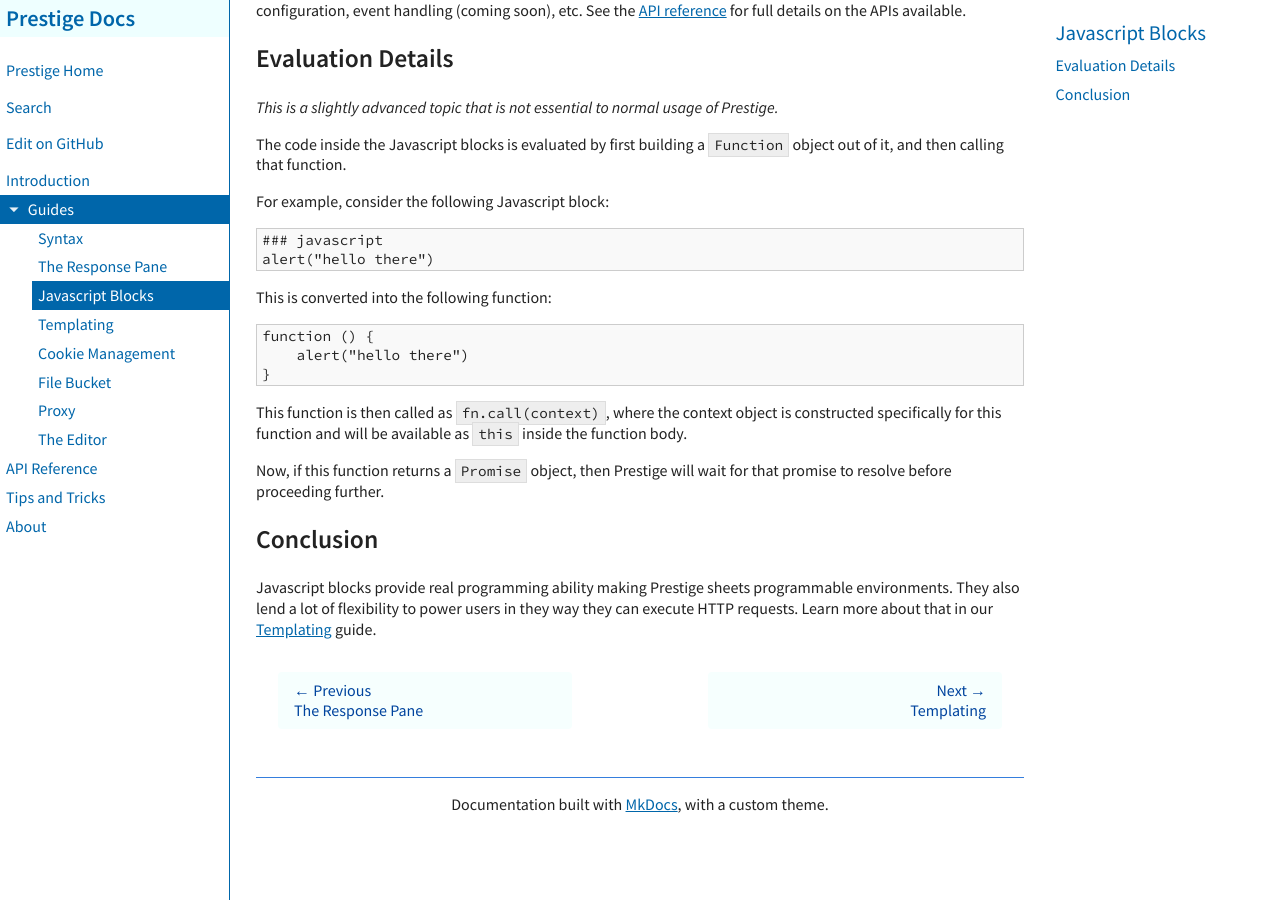
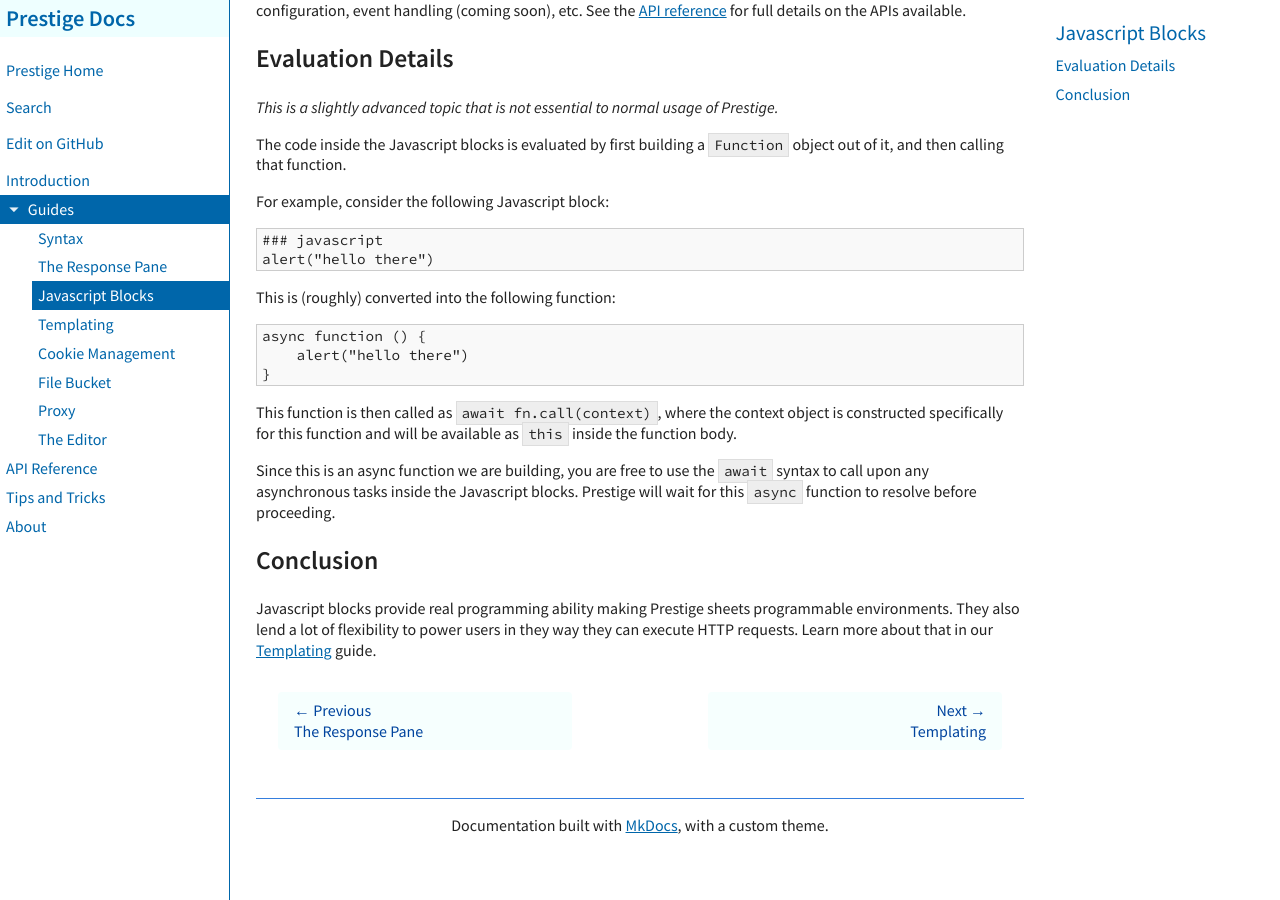
Before and after one commit to sharat87/prestige, an MkDocs documentation site: the page built from docs/content/guides/javascript-blocks.md, in a window 1280 px wide and 900 px high, scrolled down 556 px. Built offline with MkDocs 1.6.1, drawn with Linux system fonts in a browser that asks for light colours; before the commit the page ends 1435 px from its top, so only the background shows below that.

Commit message:
Build async functions from Javascript blocks

````diff
--- a/docs/content/guides/javascript-blocks.md
+++ b/docs/content/guides/javascript-blocks.md
@@ -41,19 +41,19 @@ For example, consider the following Javascript block:
 alert("hello there")
 ```
 
-This is converted into the following function:
+This is (roughly) converted into the following function:
 
 ```javascript
-function () {
+async function () {
     alert("hello there")
 }
 ```
 
-This function is then called as `fn.call(context)`, where the context object is constructed specifically for this
+This function is then called as `await fn.call(context)`, where the context object is constructed specifically for this
 function and will be available as `this` inside the function body.
 
-Now, if this function returns a `Promise` object, then Prestige will wait for that promise to resolve before proceeding
-further.
+Since this is an async function we are building, you are free to use the `await` syntax to call upon any asynchronous
+tasks inside the Javascript blocks. Prestige will wait for this `async` function to resolve before proceeding.
 
 ## Conclusion
 
````
Also changed, not shown: 1 other file.
